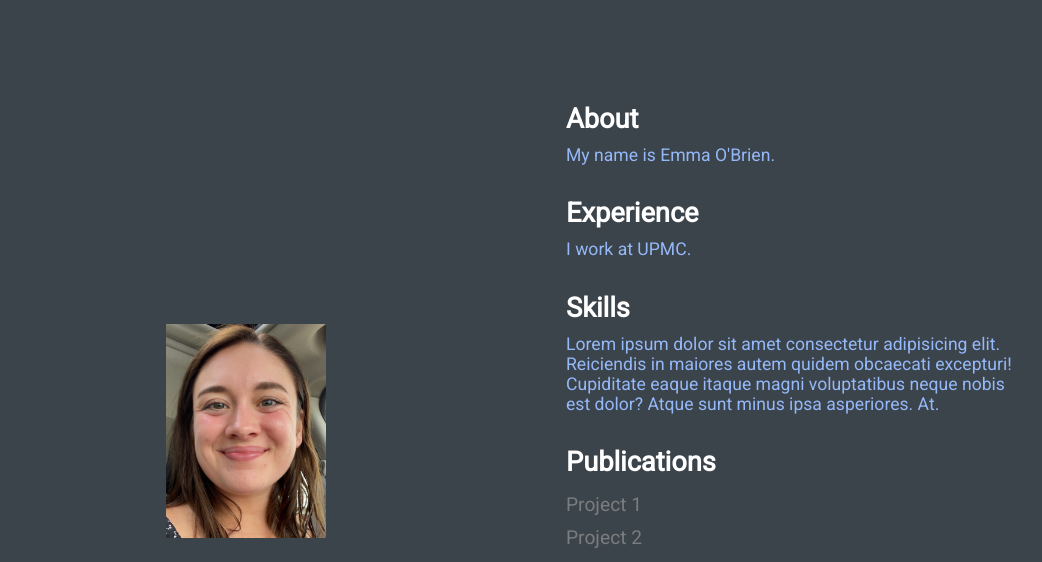
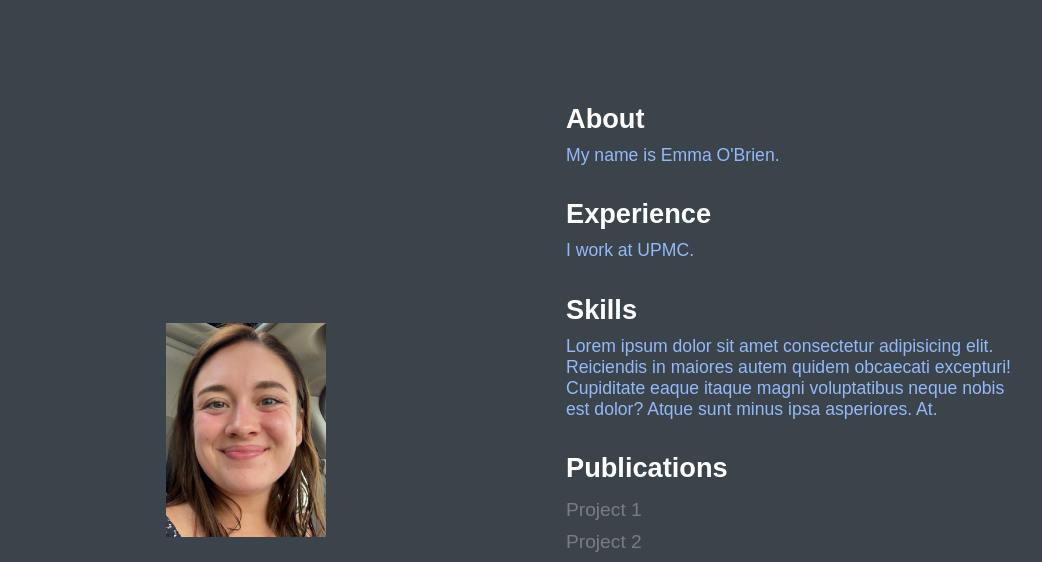
Before and after one commit to obrienemj/obrienemj.github.io, a plain HTML site: page index.html in a window 1280 px wide. Shown: the top 562 px of the page, without its empty margins (74-1116 px from the left). Drawn offline with Linux system fonts and the light colour scheme.

Commit message:
Sherif font

```diff
--- a/style.css
+++ b/style.css
@@ -9,7 +9,7 @@
 body{
     margin: 0;
     padding: 0;
-    font-family: 'Roboto', sans-serif;
+    font-family: 'Sherif', sans-serif;
     background-color: #3c444b;
     color: rgb(149, 184, 248);
 
```
